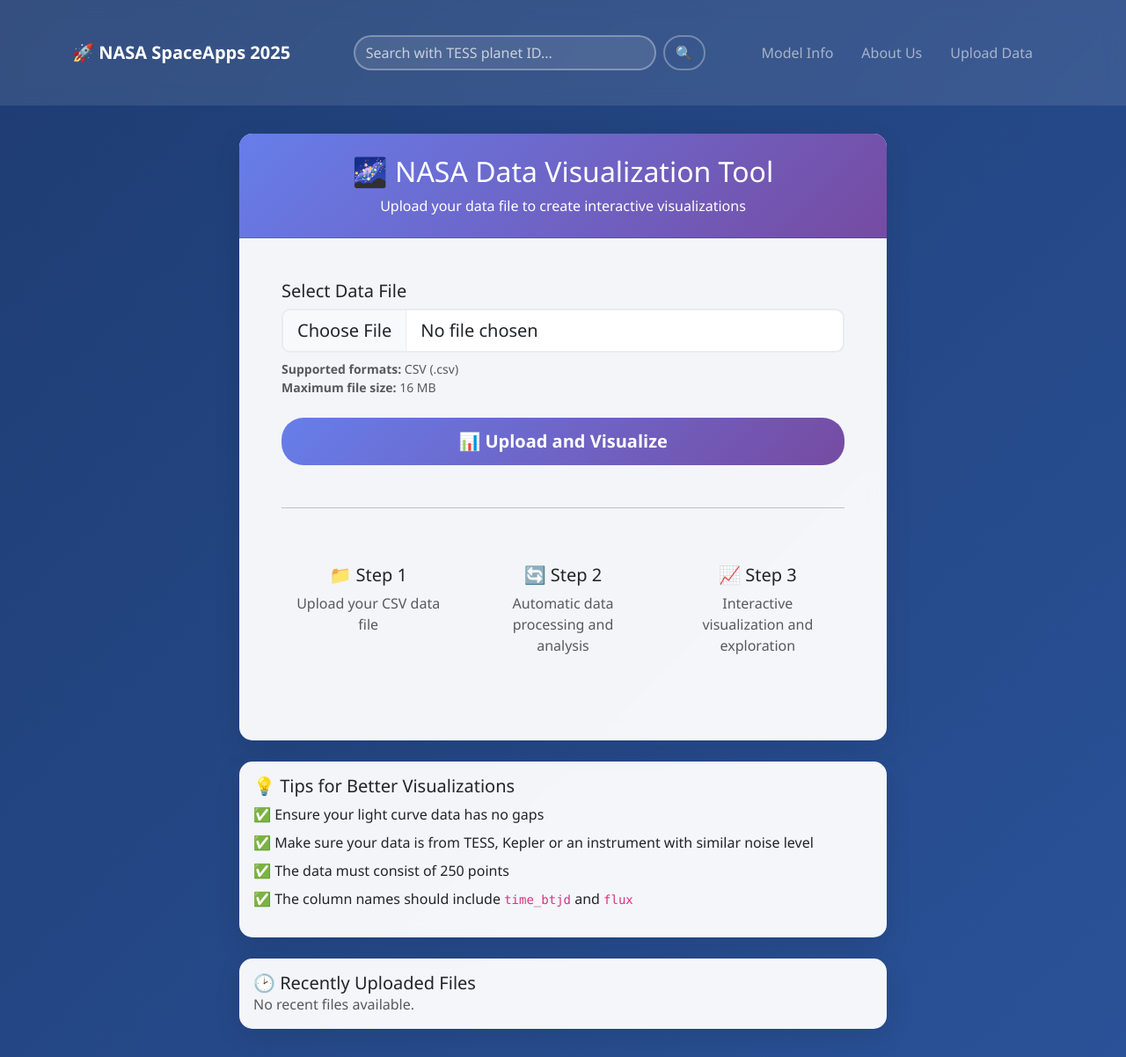
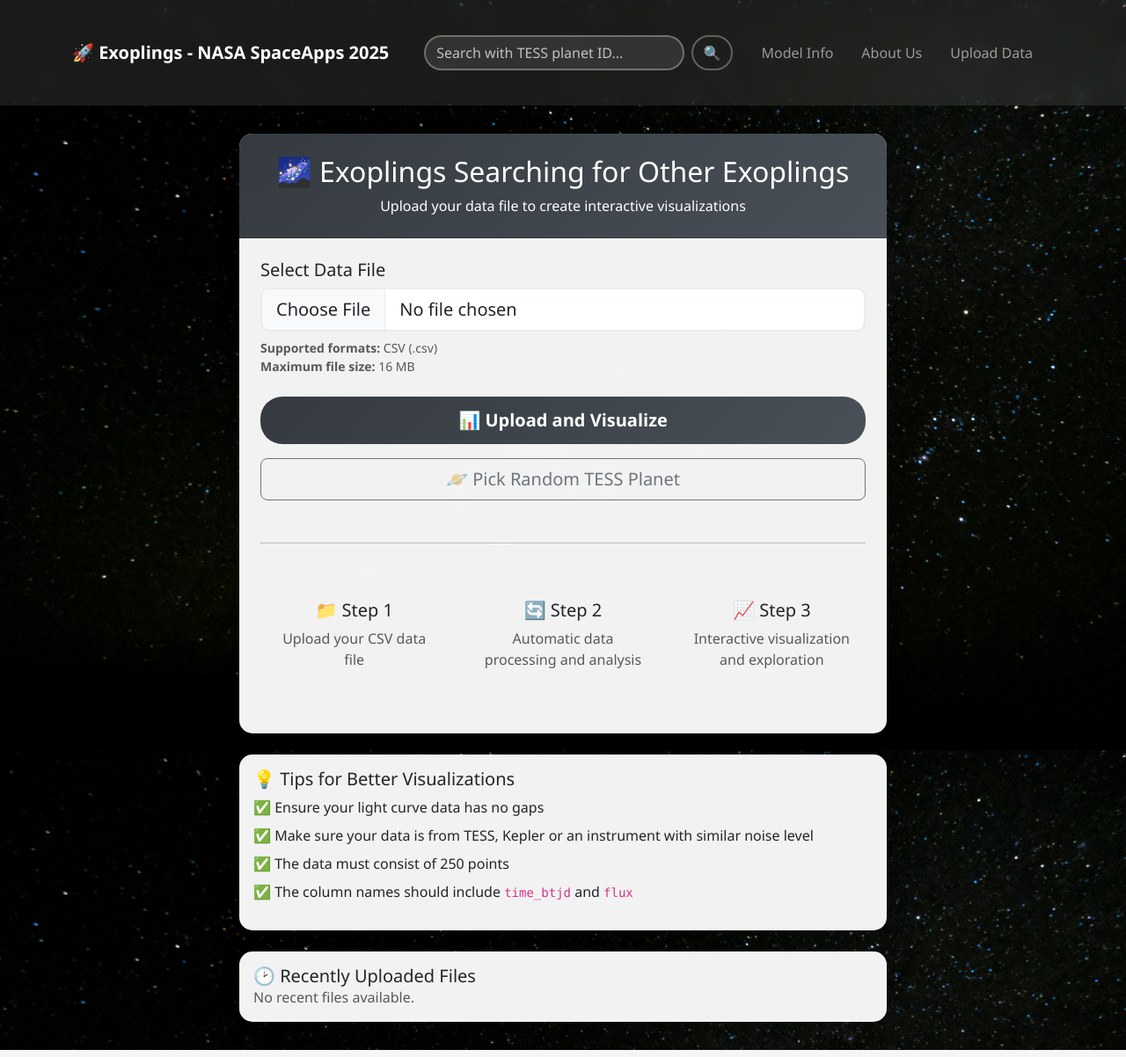
Before and after one commit to dyka3773/exoplings, a Flask app: page / in a window 1280 px wide. Shown: the whole page at 88% size. Run offline with Flask 3, Linux system fonts and the light colour scheme; parts of the project's set-up code (start-up, migrations or seed data) failed here and were passed over.

Commit message:
feat: change background image and theme.

```diff
--- a/src/exoplings/templates/about.html
+++ b/src/exoplings/templates/about.html
@@ -1,6 +1,6 @@
 {% extends "base.html" %}
 
-{% block title %}About Us - NASA SpaceApps 2025{% endblock %}
+{% block title %}About Us - Exoplings{% endblock %}
 
 {% block content %}
 <div class="row justify-content-center">
--- a/src/exoplings/templates/base.html
+++ b/src/exoplings/templates/base.html
@@ -3,7 +3,7 @@
 <head>
     <meta charset="UTF-8">
     <meta name="viewport" content="width=device-width, initial-scale=1.0">
-    <title>{% block title %}NASA SpaceApps 2025{% endblock %}</title>
+    <title>{% block title %}Exoplings{% endblock %}</title>
 
     <!-- Bootstrap CSS -->
     <link href="https://cdn.jsdelivr.net/npm/bootstrap@5.3.8/dist/css/bootstrap.min.css" rel="stylesheet">
@@ -11,7 +11,8 @@
     <!-- Custom CSS -->
     <style>
         body {
-            background: linear-gradient(135deg, #1e3c72 0%, #2a5298 100%);
+            background: url("{{ url_for('static', filename='pexels-francesco-ungaro-998641.jpg') }}") no-repeat center center fixed;
+            background-size: cover;
             min-height: 100vh;
             font-family: 'Segoe UI', Tahoma, Geneva, Verdana, sans-serif;
         }
@@ -30,14 +31,14 @@
         }
 
         .card-header {
-            background: linear-gradient(135deg, #667eea 0%, #764ba2 100%);
+            background: linear-gradient(135deg, #343a40 0%, #495057 100%);
             color: white;
             border-radius: 15px 15px 0 0 !important;
             padding: 1.5rem;
         }
 
         .btn-primary {
-            background: linear-gradient(135deg, #667eea 0%, #764ba2 100%);
+            background: linear-gradient(135deg, #343a40 0%, #495057 100%);
             border: none;
             border-radius: 25px;
             padding: 0.75rem 2rem;
@@ -114,7 +115,7 @@
     <nav class="navbar navbar-expand-lg navbar-dark">
         <div class="container d-flex align-items-center justify-content-between">
             <a class="navbar-brand" href="{{ url_for('index') }}">
-            🚀 NASA SpaceApps 2025
+            🚀 Exoplings - NASA SpaceApps 2025
             </a>
             <div class="d-flex align-items-center flex-grow-1 justify-content-center mx-4">
                 <form class="d-flex search-form" id="searchForm" style="max-width: 400px; width: 100%;">
--- a/src/exoplings/templates/index.html
+++ b/src/exoplings/templates/index.html
@@ -1,16 +1,16 @@
 {% extends "base.html" %}
 
-{% block title %}Upload Data - NASA SpaceApps 2025{% endblock %}
+{% block title %}Upload Data - Exoplings{% endblock %}
 
 {% block content %}
 <div class="row justify-content-center">
     <div class="col-lg-8">
         <div class="card">
             <div class="card-header text-center">
-                <h2 class="mb-0">🌌 NASA Data Visualization Tool</h2>
+                <h2 class="mb-0">🌌 Exoplings Searching for Other Exoplings</h2>
                 <p class="mb-0 mt-2">Upload your data file to create interactive visualizations</p>
             </div>
-            <div class="card-body p-5">
+            <div class="card-body p-4">
                 <form method="POST" action="{{ url_for('upload_file') }}" enctype="multipart/form-data">
                     <div class="mb-4">
                         <label for="file" class="form-label h5">Select Data File</label>
@@ -32,6 +32,12 @@
                         </button>
                     </div>
                 </form>
+
+                <div class="d-grid mt-3">
+                    <a href="{{ url_for('visualize', filename=['432549364', '308098254', '436875934', '259506033', '281541545'] | random) }}" class="btn btn-outline-secondary btn-lg">
+                        🪐 Pick Random TESS Planet
+                    </a>
+                </div>
 
                 <hr class="my-5">
 
--- a/src/exoplings/templates/model.html
+++ b/src/exoplings/templates/model.html
@@ -1,6 +1,6 @@
 {% extends "base.html" %}
 
-{% block title %}About Us - NASA SpaceApps 2025{% endblock %}
+{% block title %}About Us - Exoplings{% endblock %}
 
 {% block content %}
 <div class="row justify-content-center">
--- a/src/exoplings/templates/visualize.html
+++ b/src/exoplings/templates/visualize.html
@@ -1,6 +1,6 @@
 {% extends "base.html" %}
 
-{% block title %}Data Visualization - NASA SpaceApps 2025{% endblock %}
+{% block title %}Data Visualization - Exoplings{% endblock %}
 
 {% block content %}
 <div class="row">
```
Also changed, not shown: src/exoplings/static/pexels-francesco-ungaro-998641.jpg (added).
